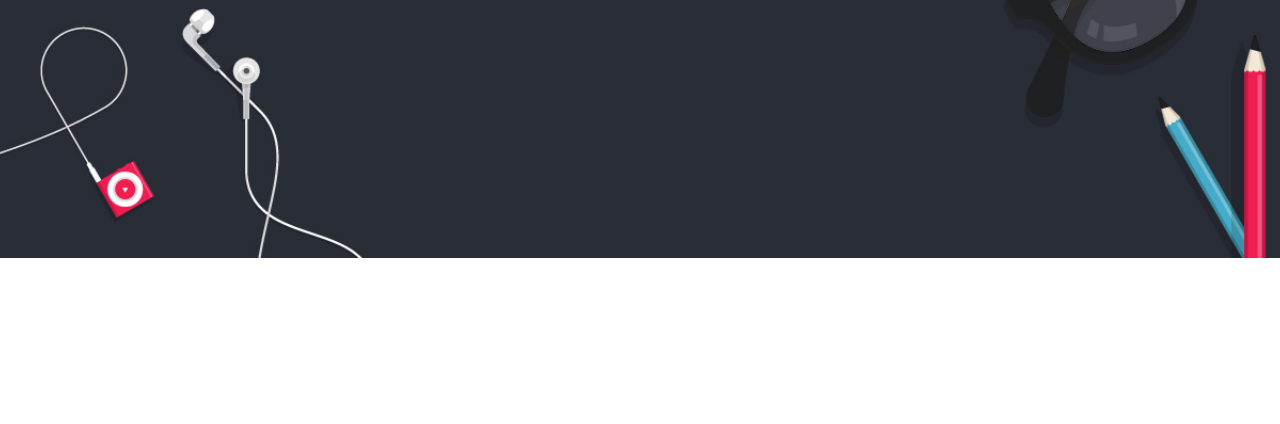
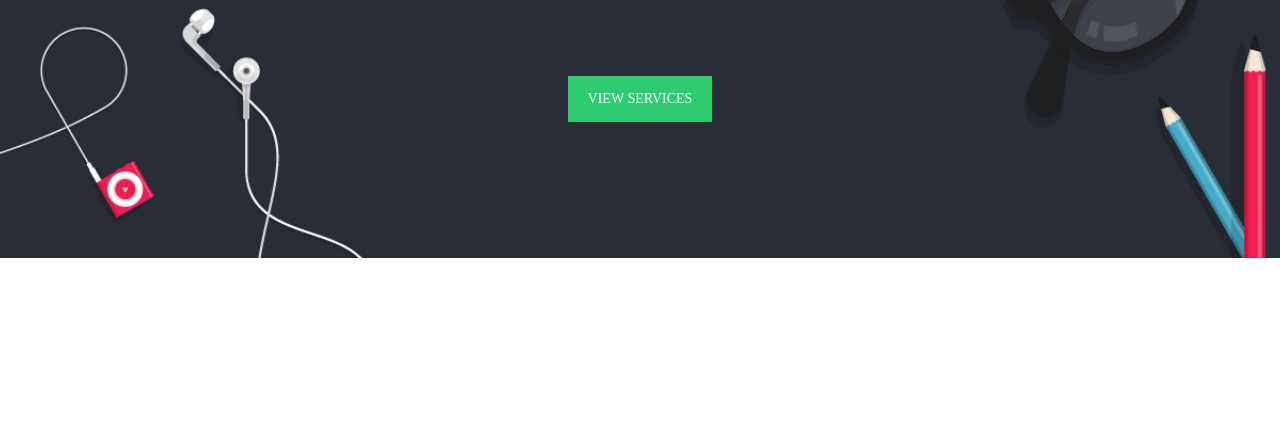
Before and after one commit to nicolealiste/applove, a plain HTML site: page index.html in a window 1280 px wide. Shown: the part 376-800 px from the top of the page. Drawn offline with Linux system fonts and the light colour scheme.

Commit message:
Cambios en common.css transforacion de las fuentes y botones

```diff
--- a/css/common.css
+++ b/css/common.css
@@ -51,3 +51,19 @@ header {
 	color: white;
 	padding: 70px;
 }
+
+.text-home {
+	font-size: 53px;
+}
+
+.btn-home {
+	background: #2Ecc71;
+	color: #fff;
+	padding: 11px 20px;
+	border-radius: 1px;
+	font-weight: 500;
+	text-transform: uppercase;
+	margin-top: 63px;
+	display: inline-block;
+	font-size: 14px;
+}
```
